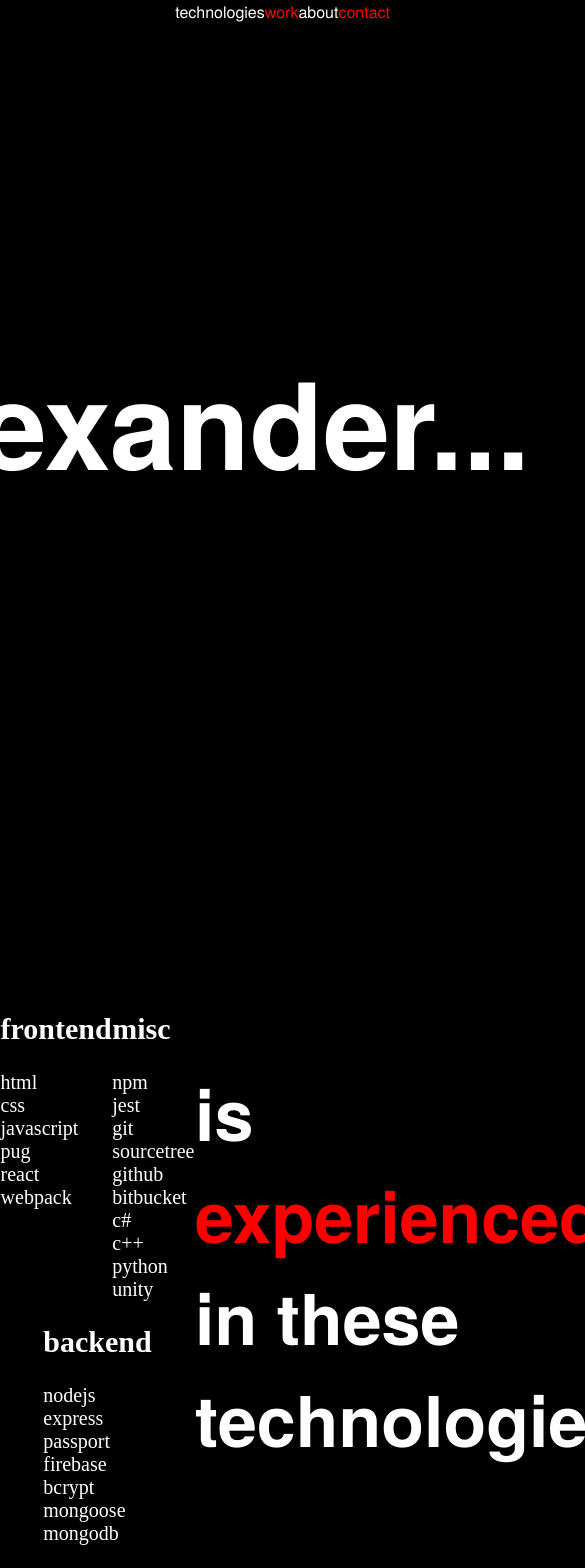
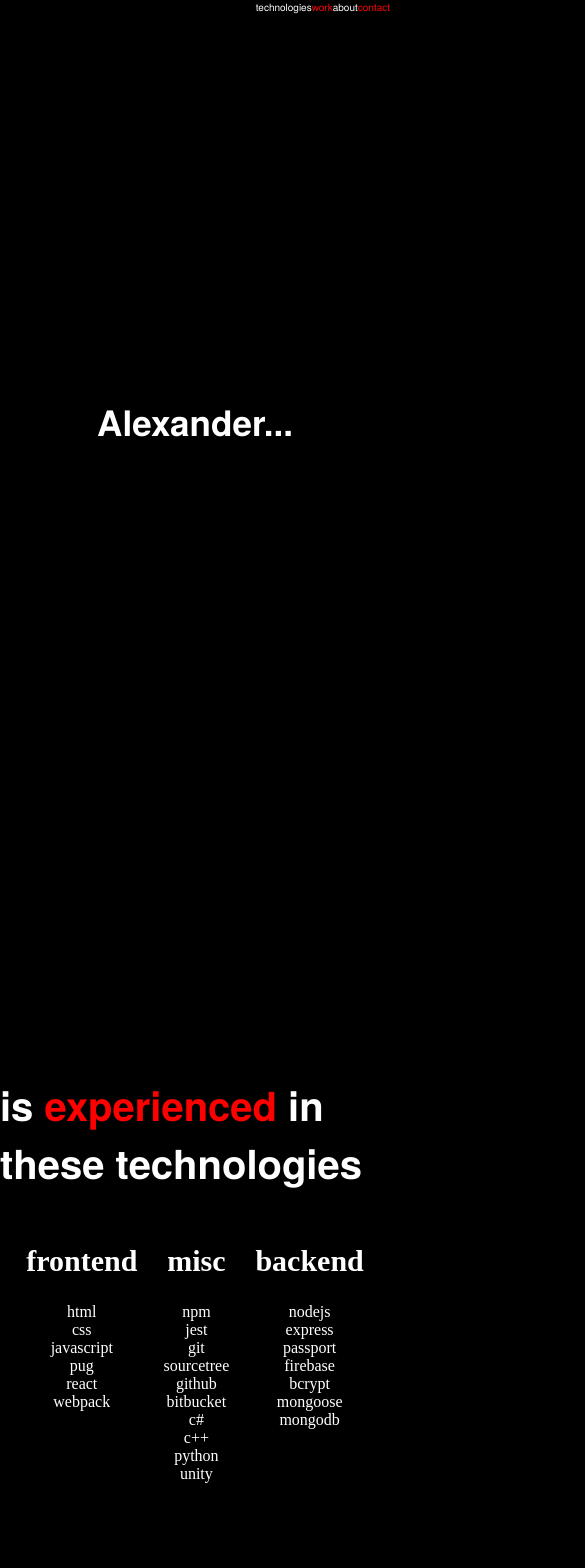
Before and after one commit to orangeola/web-resume, a React (Create React App) app: page / in a window 390 px wide. Shown: the top 1568 px of the page, 585 px wide, since content can reach past the window. Built offline with nearby package versions, Linux system fonts and the light colour scheme.

Commit message:
Adjust media sizes for Home, Header and Tech components

```diff
--- a/src/styles/Header.css
+++ b/src/styles/Header.css
@@ -1,5 +1,6 @@
 .Header {
     min-height:50px;
+    max-height:50px;
     position: fixed;
     width: 100%;
     z-index: 1;
--- a/src/styles/Lists.css
+++ b/src/styles/Lists.css
@@ -14,3 +14,19 @@
 .Lists h2 {
     font-size: 30px;
 }
+
+@media (max-width: 1000px){
+    .Lists {
+        width: unset;
+        text-align: center;
+        align-content: center;
+    }
+
+    .Lists h2 {
+        font-size: 25;
+    }
+
+    .Lists p {
+        font-size: unset;
+    }
+}
--- a/src/styles/Tech.css
+++ b/src/styles/Tech.css
@@ -1,6 +1,6 @@
 .Tech {
     display: flex;
-    height: 100vh;
+    min-height: 100vh;
     flex-wrap: wrap;
     flex-direction: row;
 }
@@ -17,3 +17,27 @@
     justify-content: center;
     width: 50%;
 }
+
+@media (max-width: 1000px){
+    .Home h1 {
+        font-size: 9vw;
+    }
+
+    .Tech {
+        justify-content: center;
+        flex-direction: column-reverse;
+    }
+
+    .Text {
+        align-content: center;
+        width: unset;
+    }
+
+    .Text h1 {
+        font-size: 40px;
+    }
+
+    .Header p {
+        font-size: 10px;
+    }
+}
```
